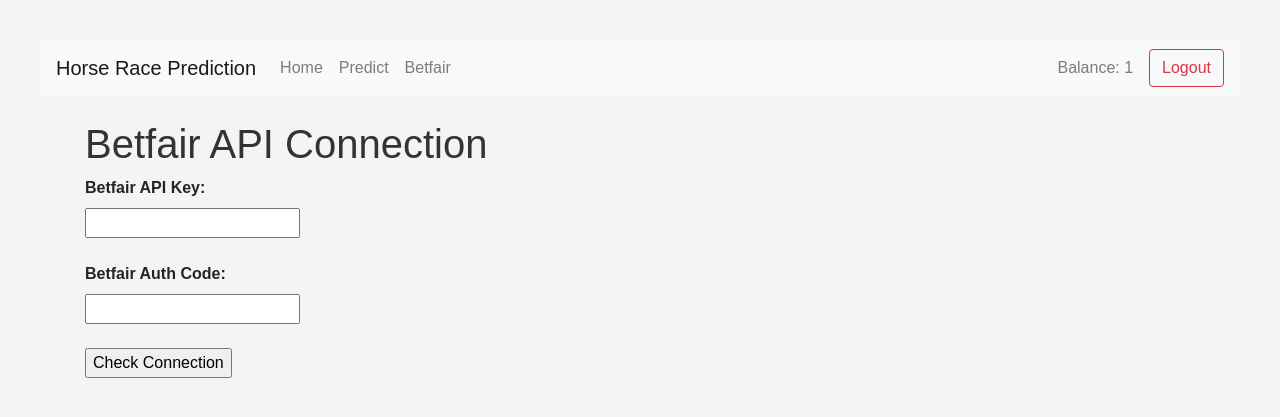
After one commit to andrewbarwise/horse_trading, a Flask app: page /betfair in a window 1280 px wide. The commit adds this page. Shown: the top 417 px of the page. Run offline with Flask 3, Linux system fonts and the light colour scheme; the visitor is signed in with stand-in values (Sample User, id 1); parts of the project's set-up code (start-up, migrations or seed data) failed here and were passed over; some libraries are stand-ins or nearby versions.

Commit message:
Login alteration (#16)
* updated login and logout functionality

* added betfair connection check

* more changes to login

```diff
--- a/app.py
+++ b/app.py
@@ -1,4 +1,4 @@
-from flask import Flask, request, render_template, redirect, url_for
+from flask import Flask, request, render_template, redirect, url_for, flash, session
 from flask_admin import Admin, AdminIndexView, expose
 from flask_admin.contrib.sqla import ModelView
 from flask_sqlalchemy import SQLAlchemy
@@ -11,6 +11,7 @@
 import secrets
 
 from src.data_cleaning import DataCleaning
+from src.betfair import Betfair
 
 app = Flask(__name__)
 app.config['SECRET_KEY'] = secrets.token_hex(16)
@@ -77,9 +78,37 @@
 def load_user(user_id):
     return User.query.get(int(user_id))
 
+@app.context_processor
+def inject_balance():
+    balance = session.get('balance')
+    return dict(balance=balance)
+
 @app.route('/')
 def landing():
+    if current_user.is_authenticated:
+        return redirect(url_for('predict_page'))
     return render_template('landing.html')
+
+@app.route('/betfair')
+@login_required
+def betfair():
+    return render_template('betfair.html')
+
+@app.route('/betfair/check', methods=['POST'])
+@login_required
+def betfair_check():
+    api_key = request.form.get('api_key')
+    auth_code = request.form.get('auth_code')
+    betfair = Betfair(api_key, auth_code)
+
+    try:
+        betfair.check_connection()
+        session['api_key'] = api_key
+        session['auth_code'] = auth_code
+        flash('Connection to Betfair Successful')
+    except Exception as e:
+        flash(f'Connection failed: {e}')
+    return redirect(url_for('betfair'))
 
 @app.route('/login', methods=['GET', 'POST'])
 def login():
@@ -87,23 +116,32 @@
         username = request.form.get('username')
         password = request.form.get('password')
         user = User.query.filter_by(username=username).first()
+
         if user and check_password_hash(user.password, password):
             login_user(user)
+
+            if 'api_key' in session and 'auth_key' in session:
+                betfair = Betfair(session['api_key'], session['auth_code'])
+                balance = betfair.account_balance()
+                session['balance'] = balance
+
             if user.is_admin:
                 return redirect(url_for('admin.index'))
             return redirect(url_for('predict_page'))
-    return render_template('login.html')
+    return render_template('landing.html')
 
 @app.route('/logout', methods=['POST'])
 @login_required
 def logout():
     logout_user()
+    session.pop('balance', None) # clear the balance from the session
     return redirect(url_for('landing'))
 
 @app.route('/predict_page')
 @login_required
 def predict_page():
-    return render_template('index.html', races=[], race_data={}, selected_race=None)
+    balance = session.get('balance')
+    return render_template('index.html', balance=balance, races=[], race_data={}, selected_race=None)
 
 @app.route('/predict', methods=['POST'])
 @login_required
@@ -155,7 +193,8 @@
 
         # Ensure selected_race is valid
         selected_race = races[0] if races else None
-        return render_template('index.html', races=races, race_data=race_data, selected_race=selected_race)
+        balance = session.get('balance')
+        return render_template('index.html', balance = balance, races=races, race_data=race_data, selected_race=selected_race)
 
 if __name__ == '__main__':
     port = int(os.environ.get('PORT', 5000))
--- a/templates/base.html
+++ b/templates/base.html
@@ -1,11 +1,11 @@
 <!DOCTYPE html>
 <html lang="en">
 <head>
-    <meta charset="'UTF-8">
+    <meta charset="UTF-8">
     <meta name="viewport" content="width=device-width, initial-scale=1.0">
-    <title>{% block title %}Horse Rcaing Predictor{% endblock %}</title>
+    <title>{% block title %}Horse Racing Predictor{% endblock %}</title>
     <link rel="stylesheet" href="https://maxcdn.bootstrapcdn.com/bootstrap/4.5.2/css/bootstrap.min.css">
-    <link rel="stylesheet" href="{{ url_for('static', filename='styles.css') }}"
+    <link rel="stylesheet" href="{{ url_for('static', filename='styles.css') }}">
 </head>
 <body>
     <nav class="navbar navbar-expand-lg navbar-light bg-light">
@@ -18,7 +18,18 @@
                 <li class="nav-item">
                     <a class="nav-link" href="/predict_page">Predict</a>
                 </li>
+                <li class="nav-item">
+                    <a class="nav-link" href="/betfair">Betfair</a>
+                </li>
             </ul>
+            {% if current_user.is_authenticated %}
+                {% if balance is not none %}
+                    <span class="navbar-text mr-3">Balance: {{ balance }}</span>
+                {% endif %}
+                <form class="form-inline my-2 my-lg-0" method="POST" action="{{ url_for('logout') }}">
+                    <button class="btn btn-outline-danger my-2 my-sm-0" type="submit">Logout</button>
+                </form>
+            {% endif %}
         </div>
     </nav>
     <div class="container mt-4">
--- /dev/null
+++ b/templates/betfair.html
@@ -0,0 +1,24 @@
+{% extends "base.html" %}
+
+{% block title %}Betfair Data{% endblock %}
+
+{% block content %}
+<h1>Betfair API Connection</h1>
+<form action="{{ url_for('betfair_check') }}" method="post">
+    <label for="api_key">Betfair API Key:</label><br>
+    <input type="text" id="api_key" name="api_key" required><br><br>
+    <label for="auth_code">Betfair Auth Code:</label><br>
+    <input type="text" id="auth_code" name="auth_code" required><br><br>
+    <input type="submit" value="Check Connection">
+</form>
+
+{% with messages = get_flashed_messages() %}
+    {% if messages %}
+        <ul class="'flashes">
+            {% for message in messages %}
+                <li>{{ message }}</li>
+            {% endfor %}
+            </ul>
+    {% endif %}
+{% endwith %}
+{% endblock %}
```
Also changed, not shown: src/betfair.py (+26 -28 lines), templates/landing.html (+2 -12 lines).
